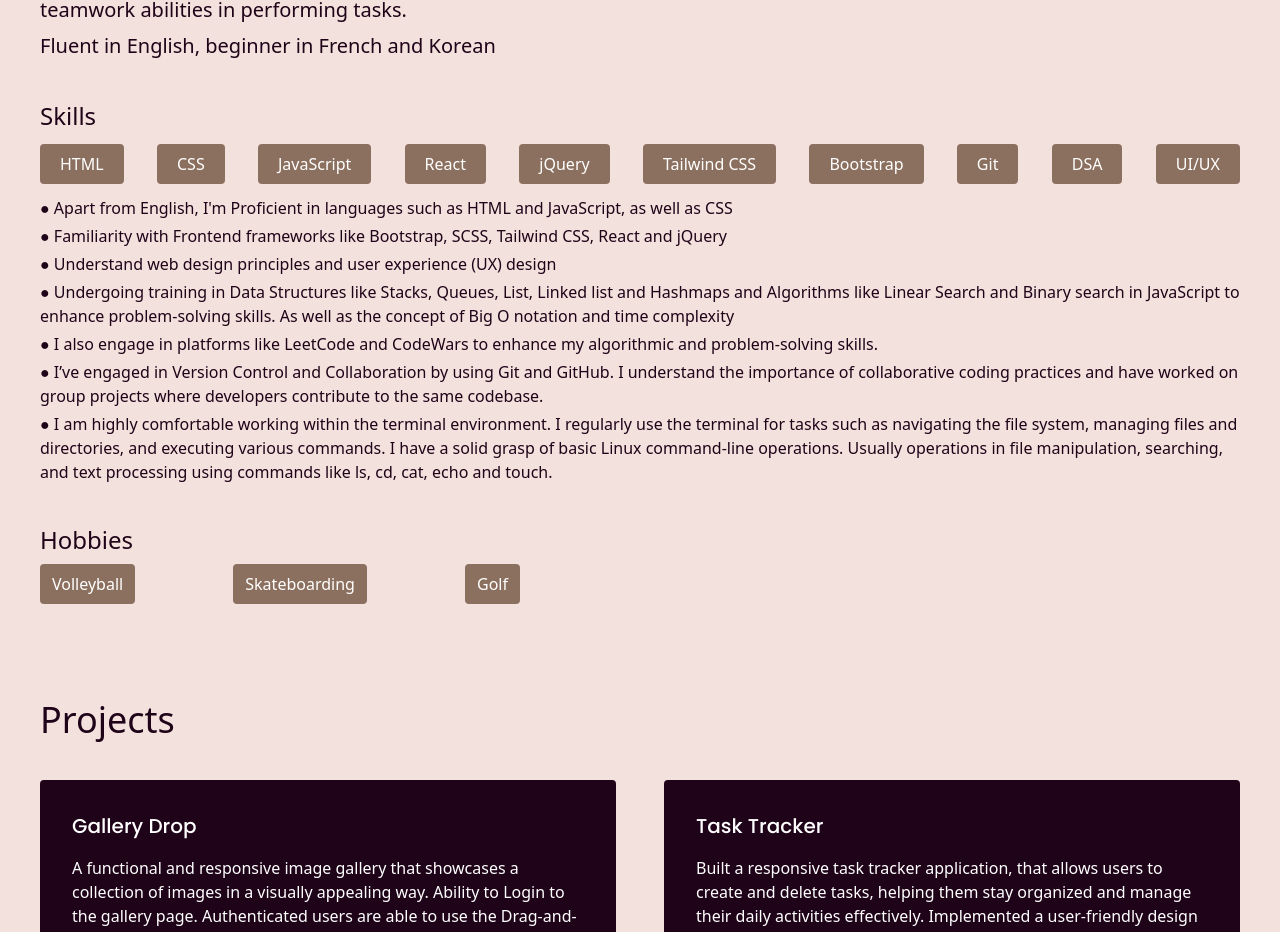
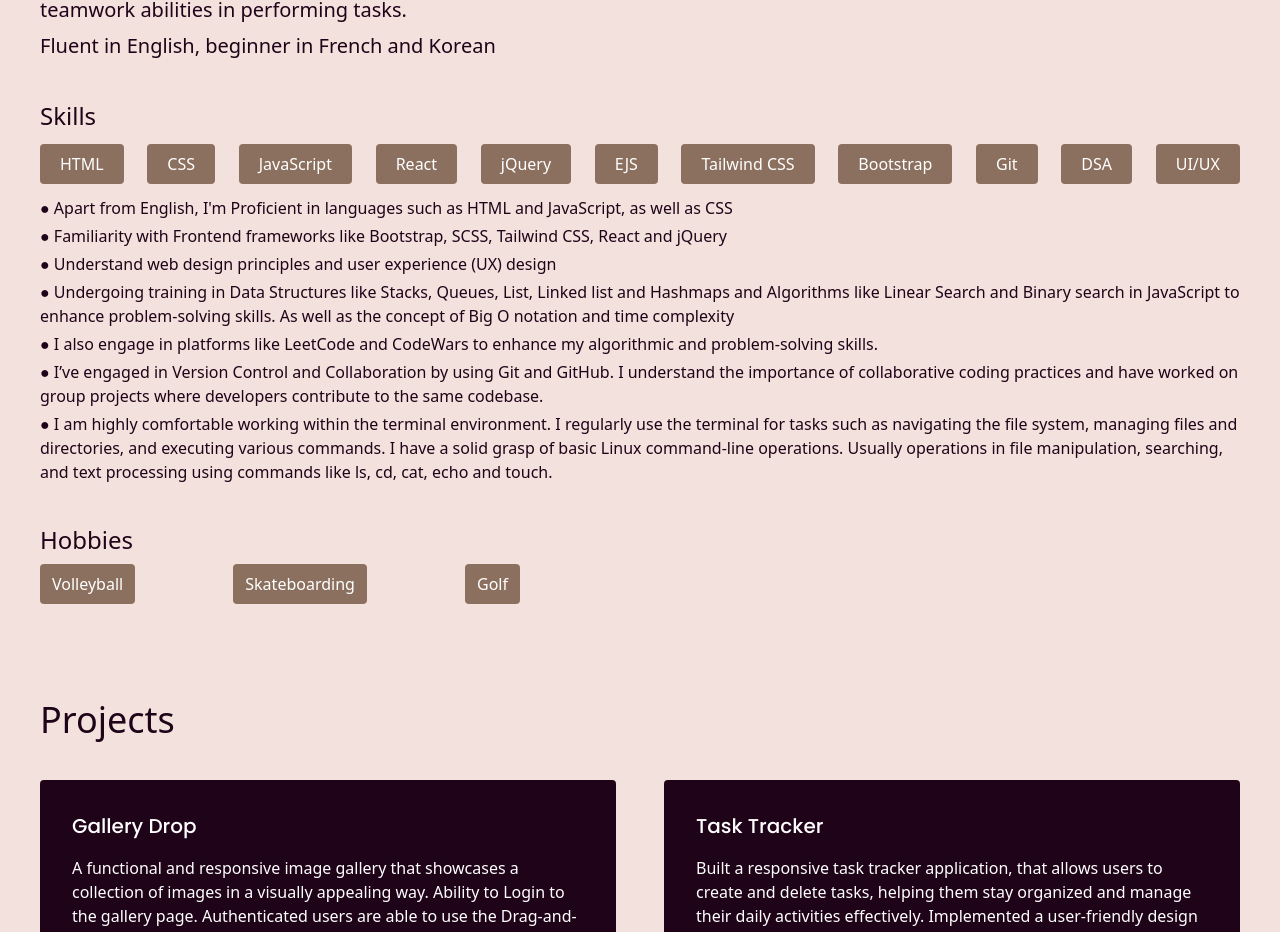
Before and after one commit to AJ1732/hngx-portfolio, a React (Vite) app: page / in a window 1280 px wide. Shown: the part 1072-2004 px from the top of the page. Built offline with nearby package versions, Linux system fonts and the light colour scheme; a web font is replaced by a local one.

Commit message:
Updated Resume and Skills

```diff
--- a/src/components/Sections/AboutMe.jsx
+++ b/src/components/Sections/AboutMe.jsx
@@ -18,6 +18,7 @@ const AboutMe = () => {
           <li className=' bg-light-brown py-2 px-5 rounded'>JavaScript </li>
           <li className=' bg-light-brown py-2 px-5 rounded'>React </li>
           <li className=' bg-light-brown py-2 px-5 rounded'>jQuery </li>
+          <li className=' bg-light-brown py-2 px-5 rounded'>EJS </li>
           <li className=' bg-light-brown py-2 px-5 rounded'>Tailwind CSS </li>
           <li className=' bg-light-brown py-2 px-5 rounded'>Bootstrap</li>
           <li className=' bg-light-brown py-2 px-5 rounded'>Git</li>
```
Also changed, not shown: 1 other file (tests, documents, lock files or other folders).
